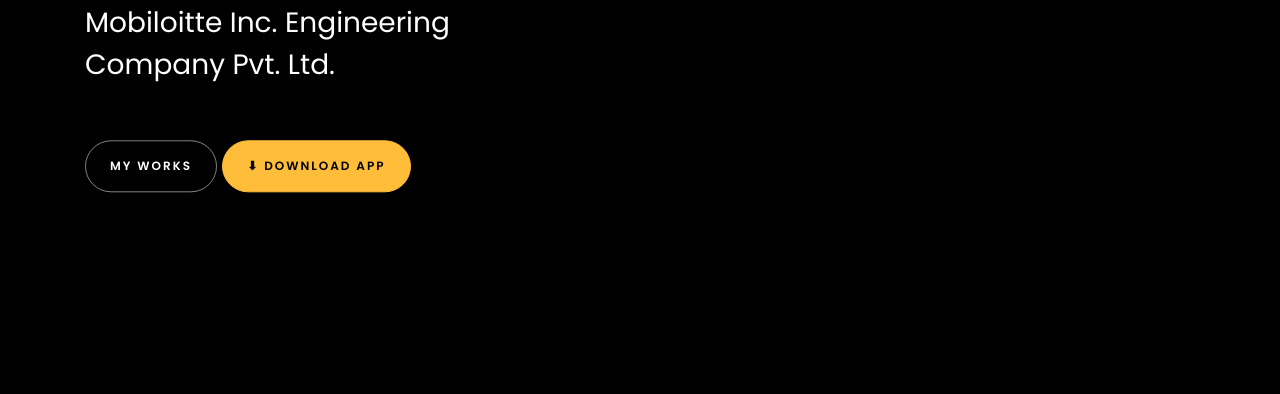
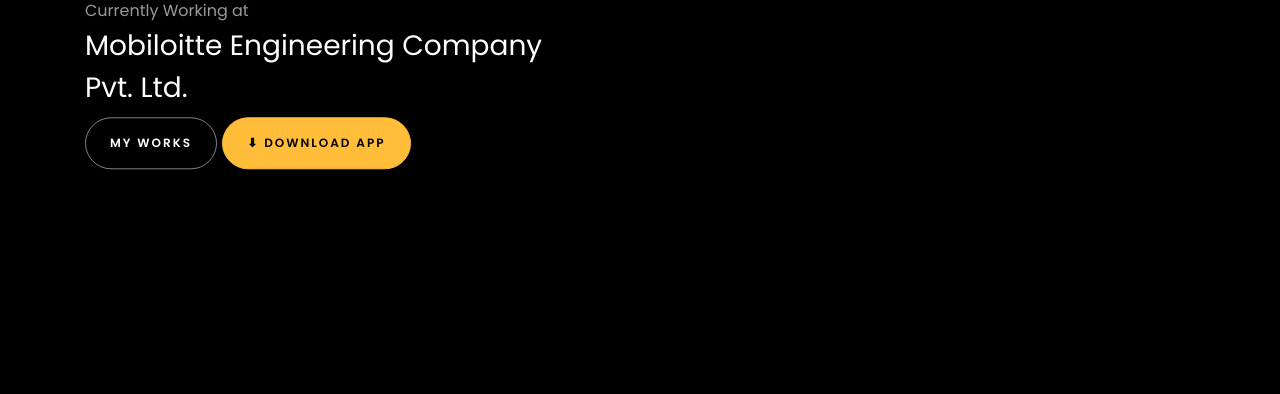
Before and after one commit to Baibhav75/Portfolio, a plain HTML site: page index.html in a window 1280 px wide. Shown: the part 462-856 px from the top of the page. Drawn offline with Linux system fonts and the light colour scheme; files whose address does not match are found by name.

Commit message:
Update company name in index.html
name

```diff
--- a/index.html
+++ b/index.html
@@ -194,12 +194,9 @@
 	</span>
 
 	<h3 class="company-name">
-		Mobiloitte Inc. Engineering Company Pvt. Ltd.
+		Mobiloitte Engineering Company Pvt. Ltd.
 	</h3>
 
-	<p class="company-role">
-		Software Engineer Pvt
-	</p>
 </div>
 						<!-- <h2 class="d-flex" style="margin-bottom: 0">With over 5 years of experience</h2> -->
 						<!-- <br> -->
```
